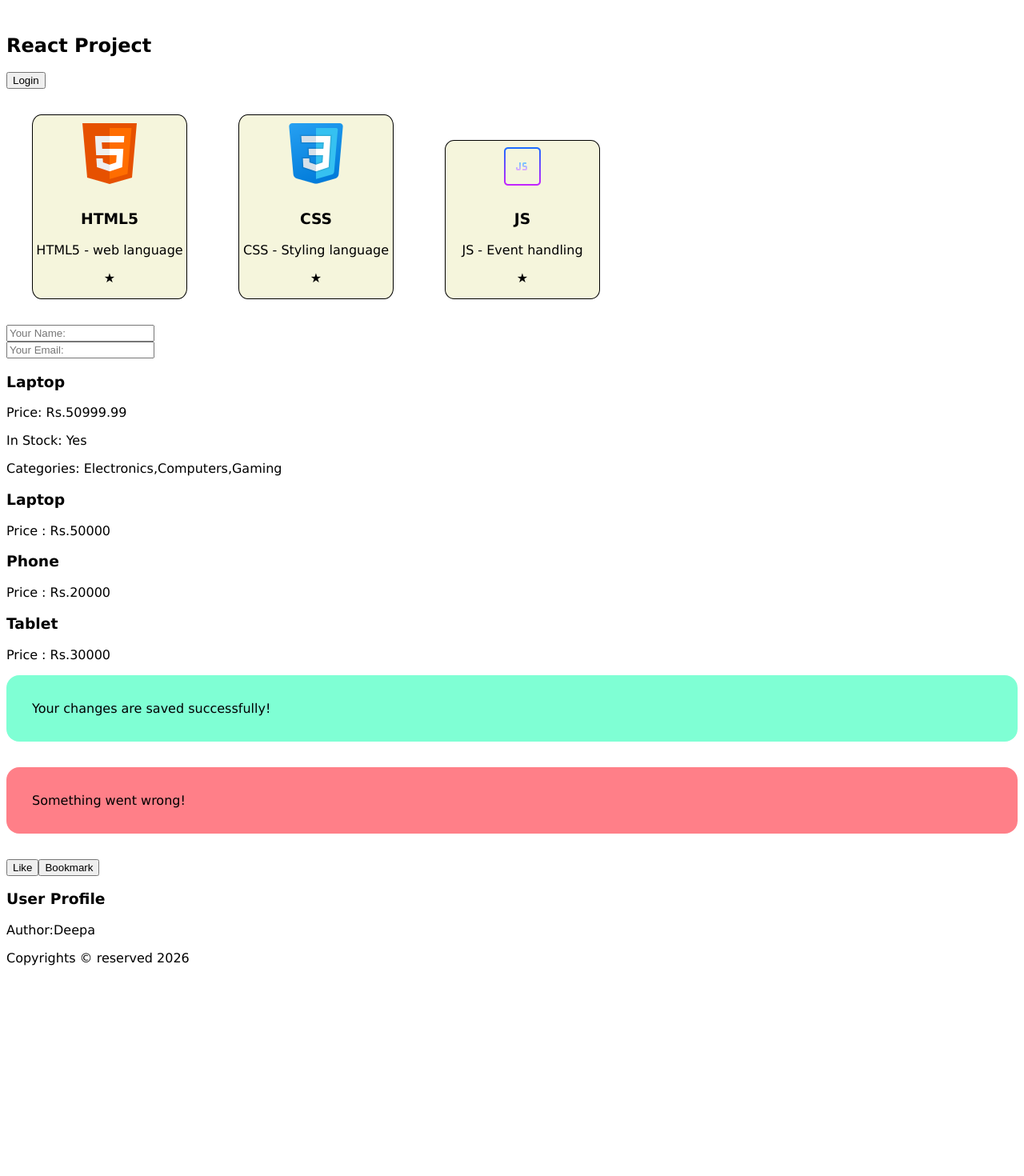
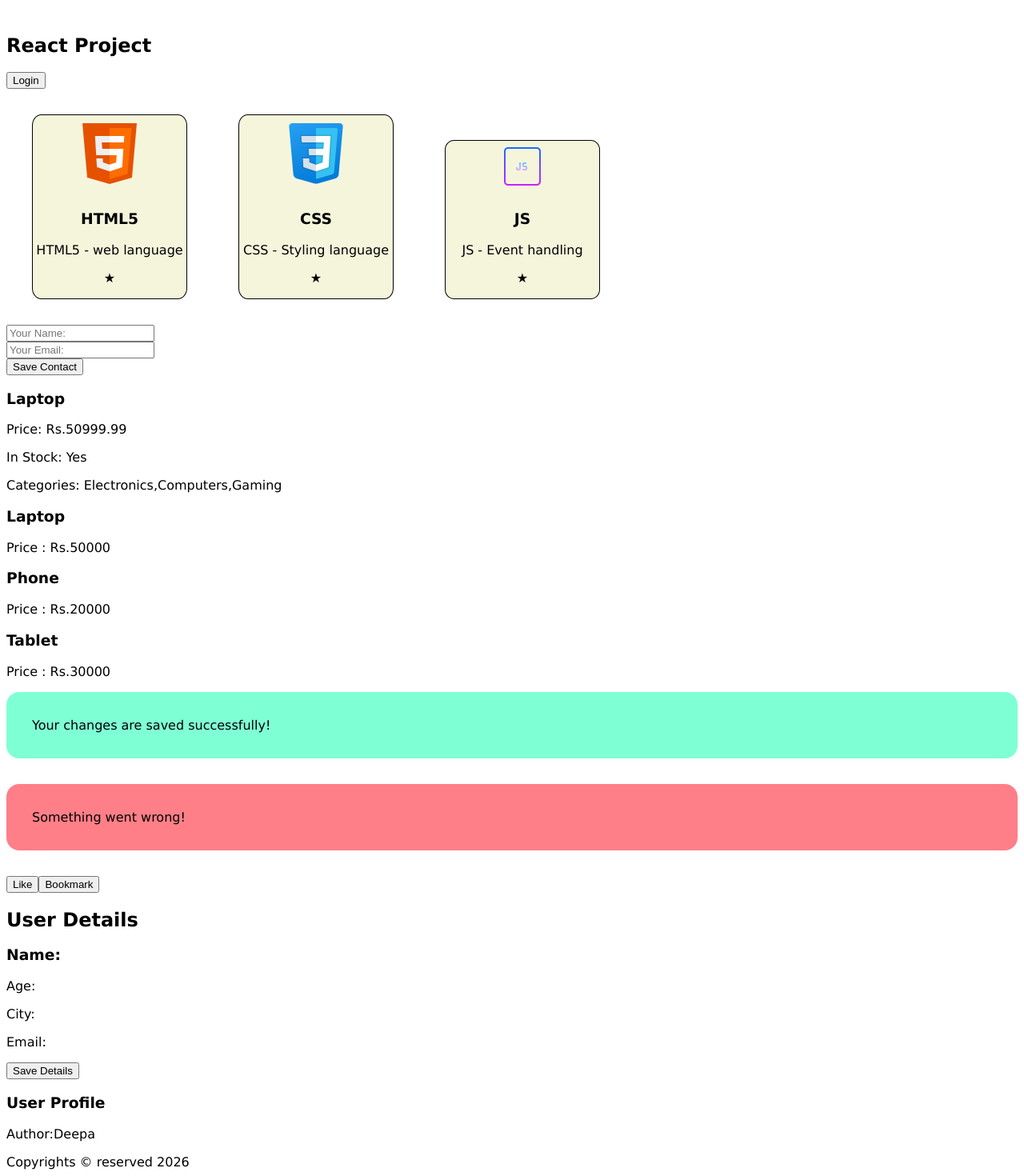
Before and after one commit to gnanadeepa-code/WebApp_Projects_WS, a React (Vite) app in the folder React_Project2/React-App/: page / in a window 1280 px wide. Shown: the part 313-1783 px from the top of the page at 80% size. Before the commit the page ends 1528 px from the top, so only its background shows below. Built offline with nearby package versions, Linux system fonts and the light colour scheme.

Commit message:
Event Handlers as Props

```diff
--- /dev/null
+++ b/React_Project2/React-App/src/ActionButton.jsx
@@ -0,0 +1,3 @@
+export const ActionButton = ({text, onClick}) => {
+    return <button onClick={onClick}>{text}</button>;
+}
--- a/React_Project2/React-App/src/App.jsx
+++ b/React_Project2/React-App/src/App.jsx
@@ -12,6 +12,7 @@ import { Product } from "./Product";
 import { CardWrapper } from "./CardWrapper";
 import { Alert } from "./Alert";
 import { CustomButton } from "./CustomButton";
+import { UserCard } from "./UserCard";
 
 function App() {
   return (
@@ -45,6 +46,7 @@ function App() {
       <Alert type="error">Something went wrong!</Alert>
       <CustomButton text="Like"/>
       <CustomButton text="Bookmark"/>
+      <UserCard/>
       <UserProfile />
       <Footer />
     </>
--- a/React_Project2/React-App/src/ContactForm.jsx
+++ b/React_Project2/React-App/src/ContactForm.jsx
@@ -1,4 +1,10 @@
+import { ActionButton } from "./ActionButton"
+
 export const ContactForm = () => {
+    const saveContact = () => {
+      alert("Contact saved")
+    }
+
     return(
         <form action="">
             <label htmlFor="username"></label>
@@ -6,6 +12,8 @@ export const ContactForm = () => {
             <br />
             <label htmlFor="email"></label>
             <input type="email" id="email" placeholder="Your Email:"  tabIndex={1}/>
+            <br />
+            <ActionButton text="Save Contact" onClick={saveContact}></ActionButton>
         </form>
     )
 }
--- a/React_Project2/React-App/src/UserCard.jsx
+++ b/React_Project2/React-App/src/UserCard.jsx
@@ -1,11 +1,17 @@
 import { UserInfo } from "./UserInfo"
+import { ActionButton } from "./ActionButton"
 
 //In this function we are using spread property ... to include all the props from UserInfo without listing them individually
 export const UserCard = (props) => {
+
+    const handleSaveDetails = () => {
+        alert("User Details saved");
+    }
     return(
         <div>
             <h2>User Details</h2>
             <UserInfo {...props} />
+             <ActionButton text="Save Details" onClick={handleSaveDetails}/> {/* here the event handling is passed as props */}
         </div>
     )
 }
```
Also changed, not shown: React_Project2/React-App/src/Course.jsx (line endings or trailing spaces).
